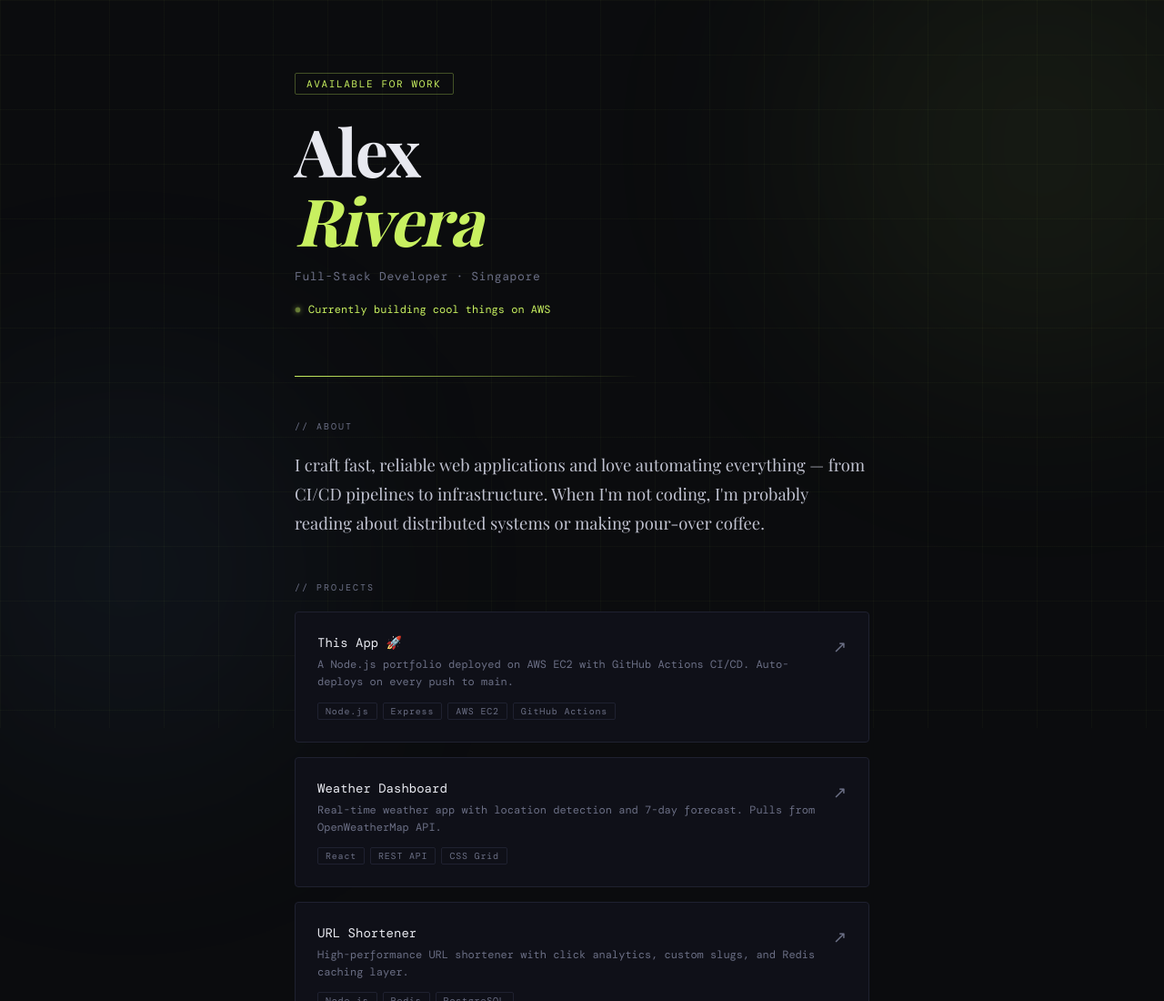
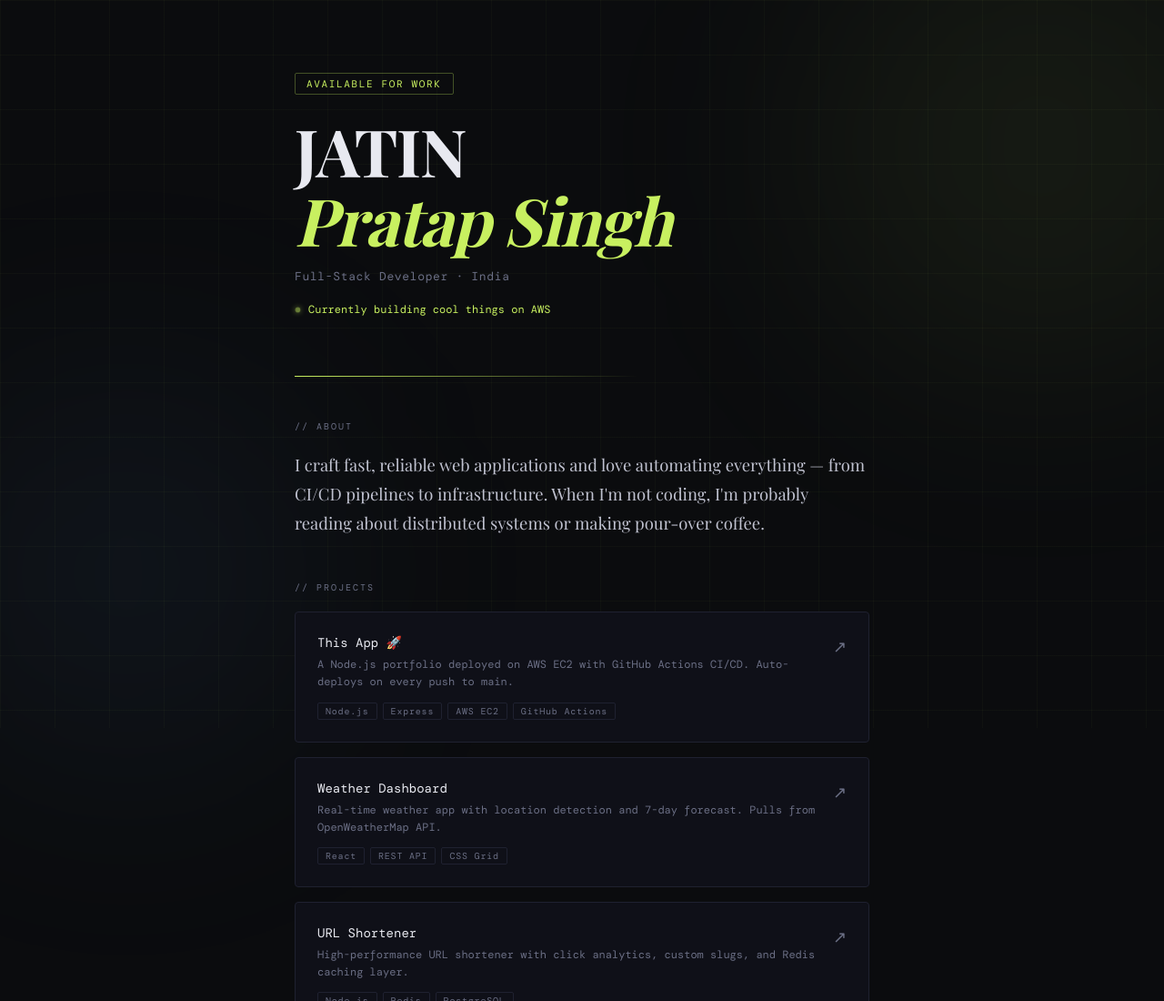
Before and after one commit to jatinpratappg22-afk/portfolio, a website: page public/index.html in a window 1280 px wide. Shown: the top 1100 px of the page at 91% size. Drawn offline with nearby package versions, Linux system fonts and the light colour scheme; a web font is replaced by a local one.

Commit message:
updated details

```diff
--- a/public/index.html
+++ b/public/index.html
@@ -276,8 +276,8 @@
     <!-- Header -->
     <header>
       <div class="tag">Available for work</div>
-      <h1>Alex<br /><em>Rivera</em></h1>
-      <p class="subtitle">Full-Stack Developer · Singapore</p>
+      <h1>JATIN<br /><em>Pratap Singh</em></h1>
+      <p class="subtitle">Full-Stack Developer · India</p>
       <div class="status">
         <div class="dot"></div>
         Currently building cool things on AWS
```
